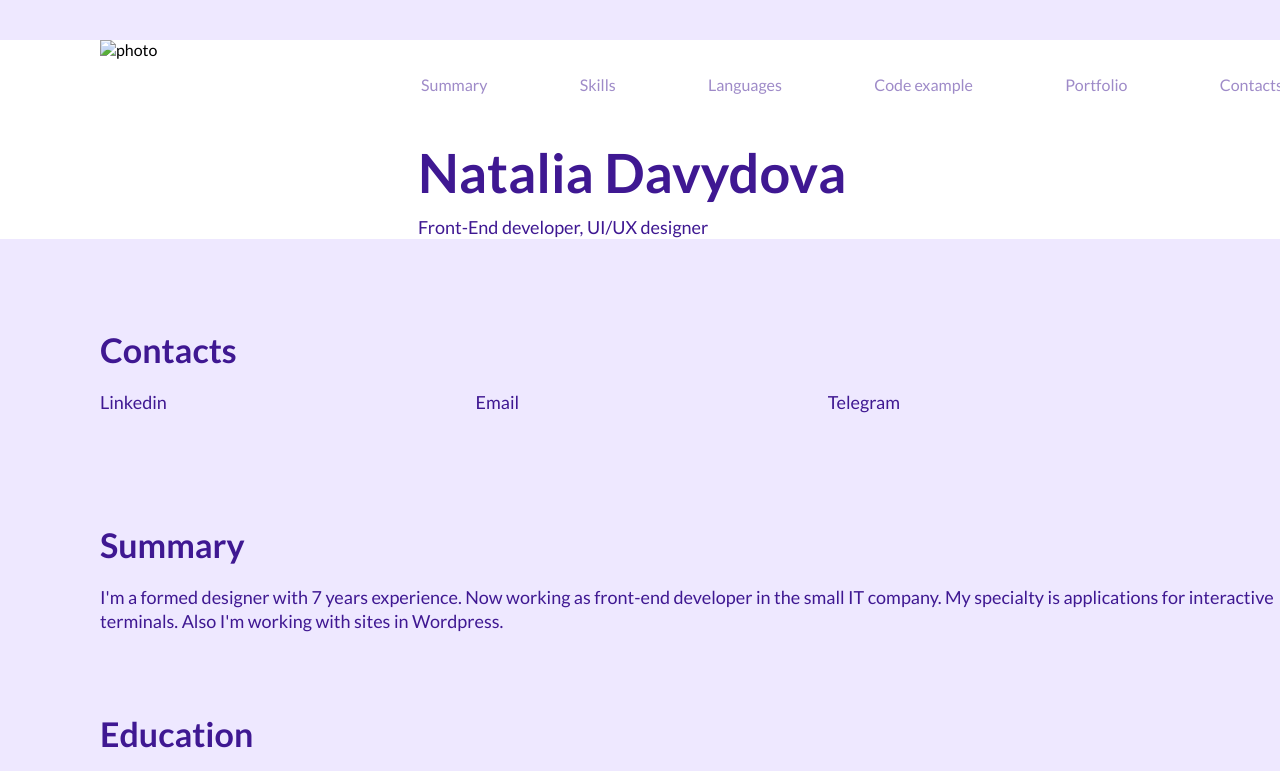
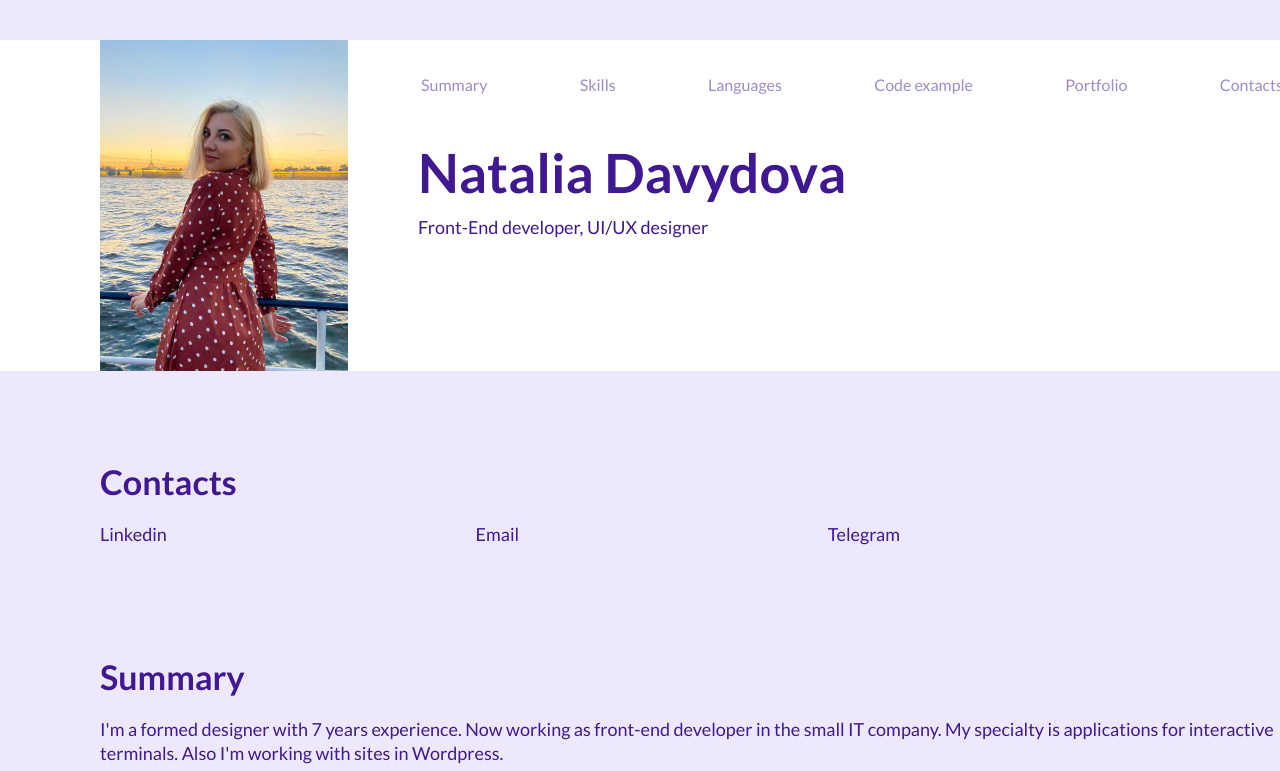
Before and after one commit to harmfuly/rsschool-cv, a plain HTML site: page index.html in a window 1280 px wide. Shown: the top 771 px of the page. Drawn offline with Linux system fonts and the light colour scheme.

Commit message:
fix: fixed problem with image

```diff
--- a/index.html
+++ b/index.html
@@ -10,7 +10,7 @@
 </head>
 <body>
     <header class="container">
-        <img src="./assets/photo.jpg" alt="photo">
+        <img src="./assets/img/photo.jpg" alt="photo">
         <div class="header-text">
             <nav>
                 <ul class="navigation">
```
